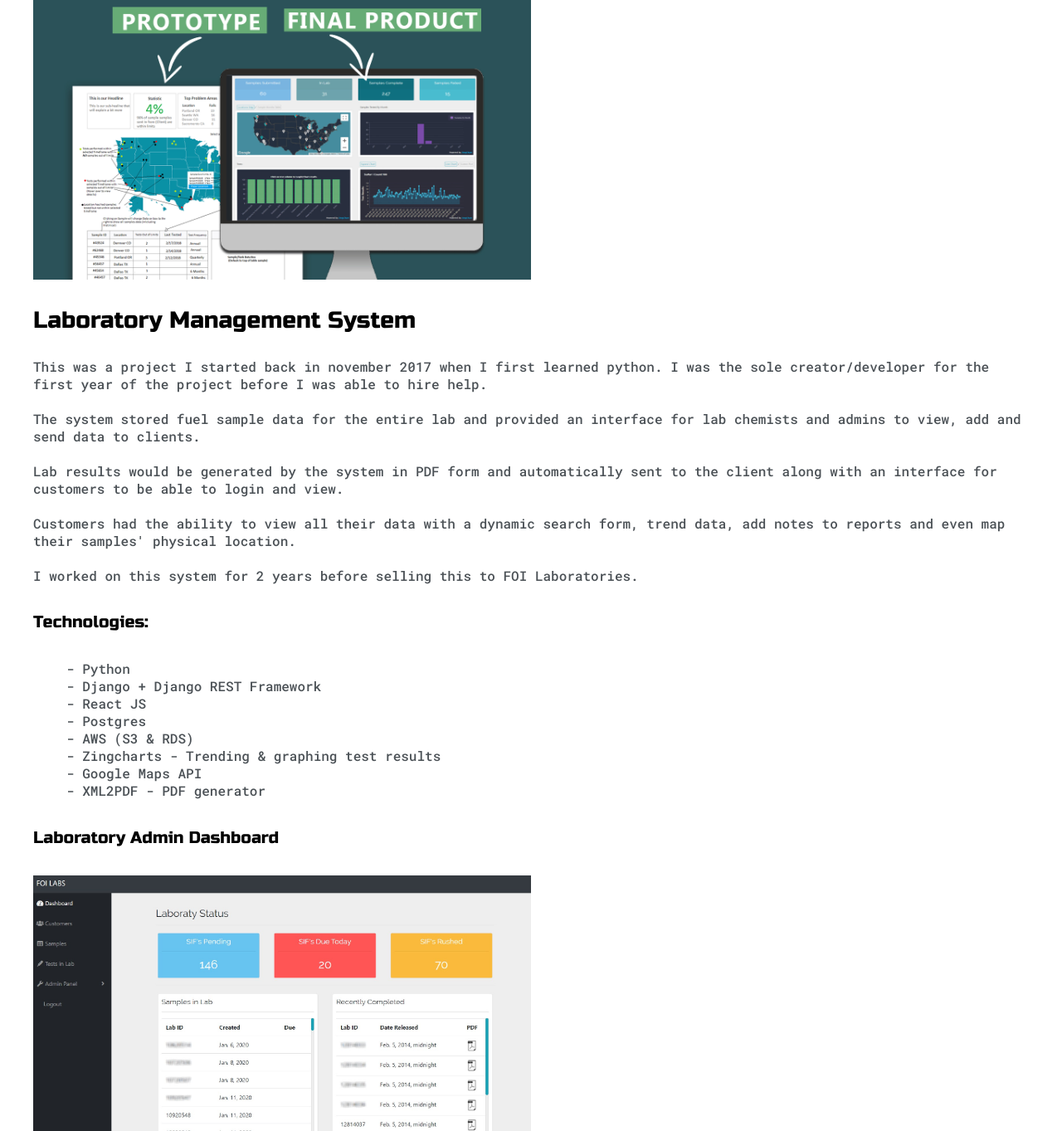
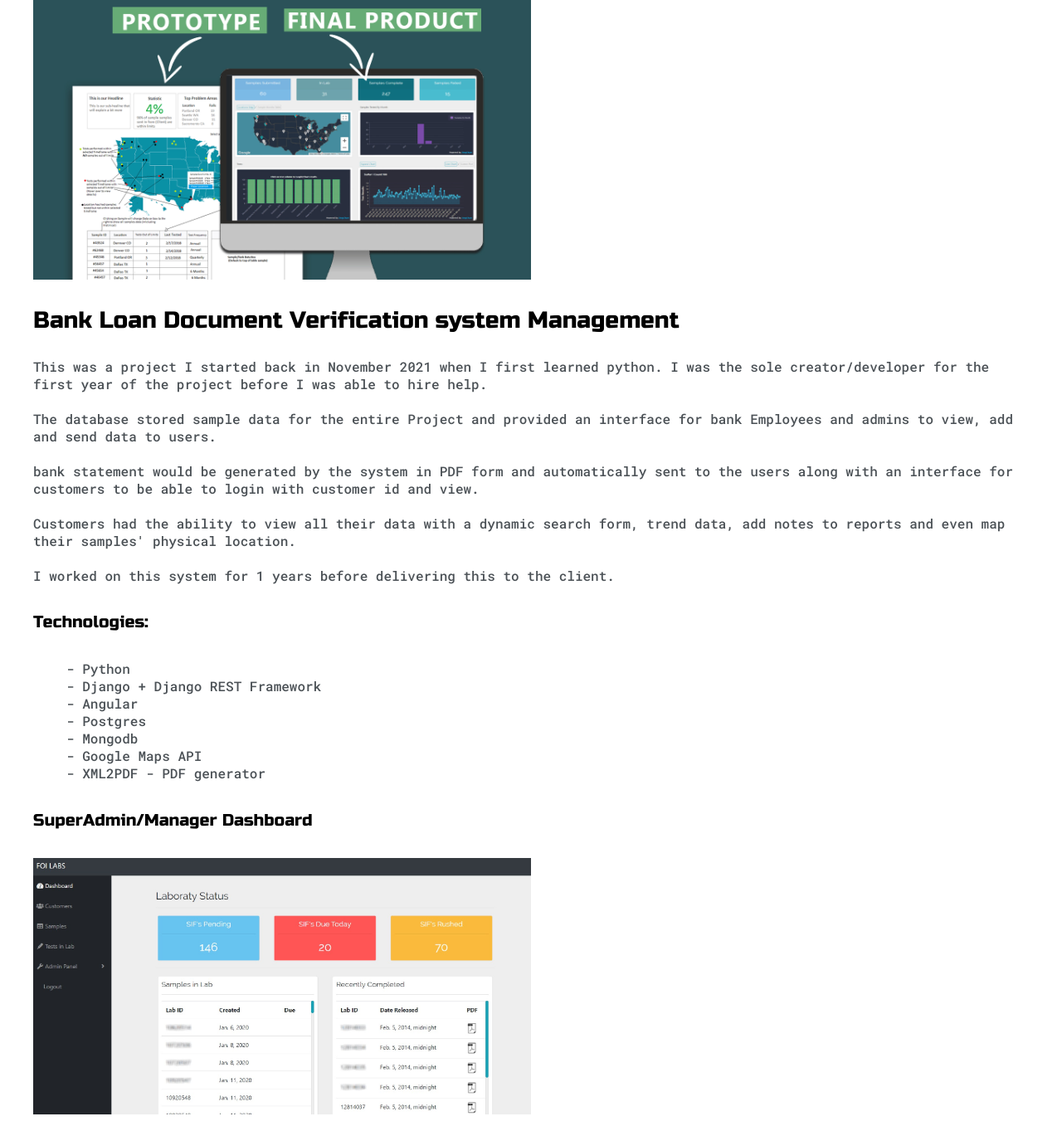
Before and after one commit to Sanjayyuvasoft378/my-portfolio, a Django app: template portfolio_app/templates/app/post.html in a window 1280 px wide. Shown: the part 65-1428 px from the top of the page at 83% size. Run offline with Django 3.2, Linux system fonts and the light colour scheme; the template is opened without the code that fills it, so the values that code supplies are empty.

Commit message:
post changes

```diff
--- a/portfolio_app/templates/app/post.html
+++ b/portfolio_app/templates/app/post.html
@@ -51,36 +51,35 @@
 			<img src="{% static 'app/images/dash.jpg' %}">
 		</div>
 
-		<h3>Laboratory Management System</h3>
+		<h3>Bank Loan Document Verification system Management</h3>
 
-		<p>This was a project I started back in november 2017 when I first learned python. I was the sole creator/developer for the first year of the project before I was able to hire help.
+		<p>This was a project I started back in November 2021 when I first learned python. I was the sole creator/developer for the first year of the project before I was able to hire help.
 		<br>
 		<br>
-		The system stored fuel sample data for the entire lab and provided an interface for lab chemists and admins to view, add and send data to clients.
+		The database stored  sample data for the entire Project and provided an interface for bank Employees and admins to view, add and send data to users.
 		<br>
 		<br>
-		Lab results would be generated by the system in PDF form and automatically sent to the client along with an interface for customers to be able to login and view.
+		bank statement would be generated by the system in PDF form and automatically sent to the users along with an interface for customers to be able to login with customer id and view.
 		<br>
 		<br>
 		Customers had the ability to view all their data with a dynamic search form, trend data, add notes to reports and even map their samples' physical location.
 		<br>
 		<br>
-		I worked on this system for 2 years before selling this to FOI Laboratories.</p>
+		I worked on this system for 1 years before delivering this to the client.</p>
 
 		<h5>Technologies:</h5>
 		<ul>
 			<li>- Python</li>
 			<li>- Django + Django REST Framework</li>
-			<li>- React JS</li>
+			<li>- Angular</li>
 			<li>- Postgres</li>
-			<li>- AWS (S3 & RDS)</li>
-			<li>- Zingcharts - Trending & graphing test results</li>
+			<li>- Mongodb</li>
 			<li>- Google Maps API</li>
 			<li>- XML2PDF - PDF generator</li>
 		</ul>
 
 
-		<h5>Laboratory Admin Dashboard</h5>
+		<h5>SuperAdmin/Manager Dashboard</h5>
 		<div class="img-container">
 			<img src="{% static 'app/images/lab-dash.jpg' %}">
 		</div>
```
